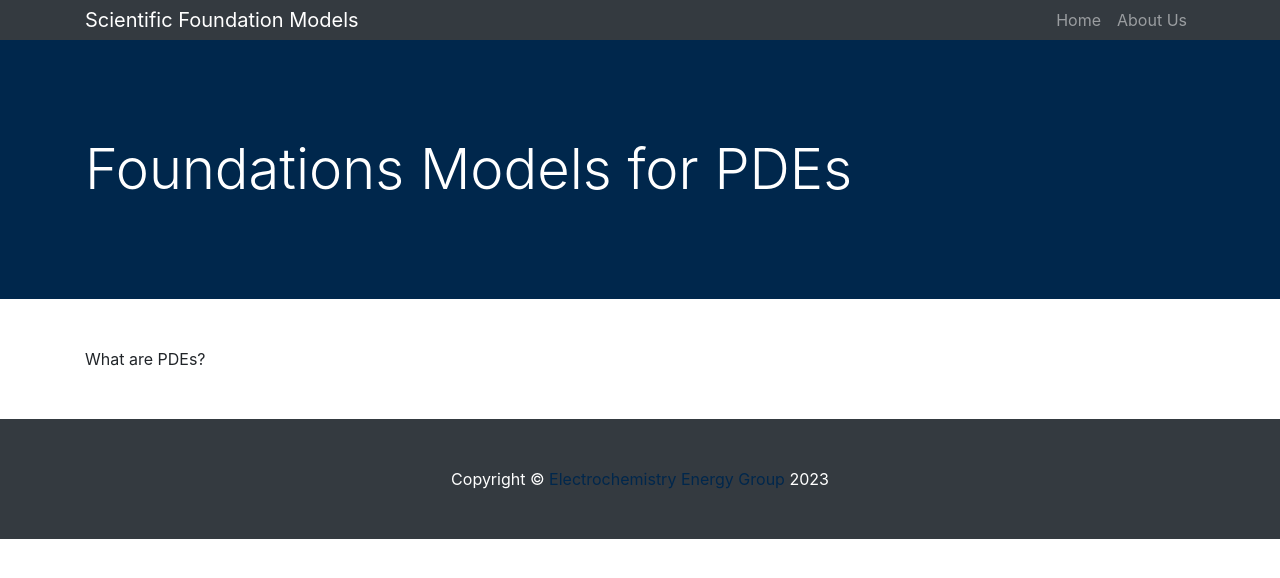
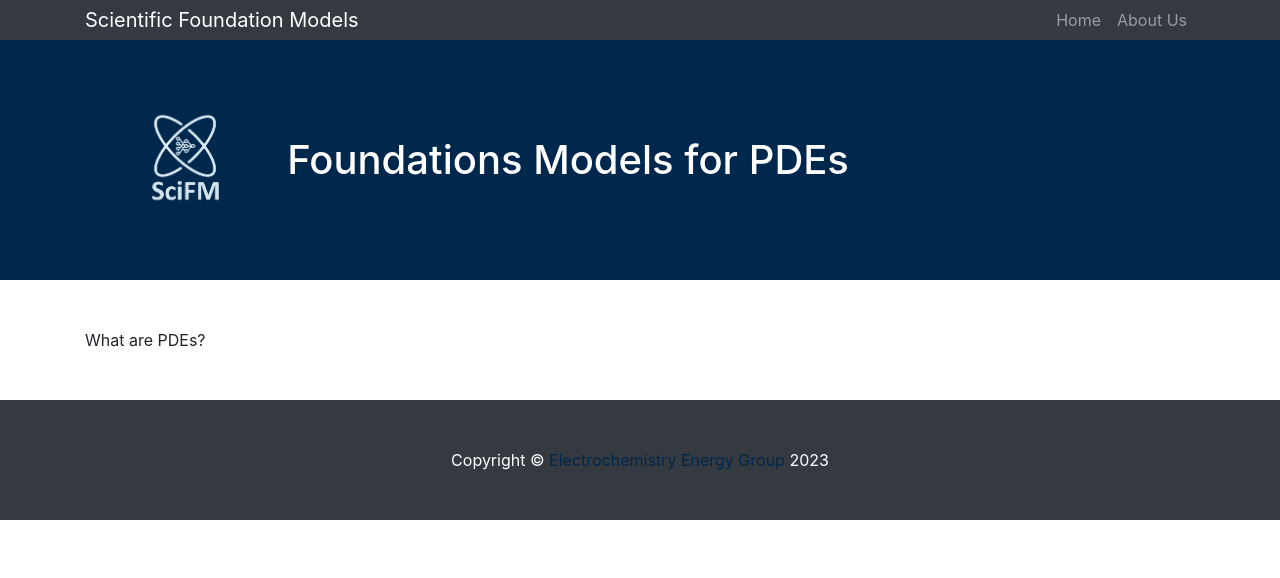
Before and after one commit to scifm/scifm.github.io, a Jekyll site: the page built from _projects/pde.md, in a window 1280 px wide. Shown: the top 578 px of the page. Built offline with Jekyll 4.4.1, drawn with Linux system fonts in a browser that asks for light colours.

Commit message:
logo, project card aspect ratio

```diff
--- a/_includes/header.html
+++ b/_includes/header.html
@@ -3,7 +3,8 @@
   <div class="container h-100">
     <div class="row h-100 align-items-center">
       <div class="col-lg-12">
-        <h1 class="display-4 text-white mt-5 mb-2">
+        <img src="{% link assets/img/scifm_transparent_logo.png%}" height=120px alt="Logo" class="float-left mt-3">
+        <h1 class="text-white mt-5">
           {{ page.title }}
         </h1>
         <p class="lead mb-5 text-white-50">
--- a/_includes/project-card.html
+++ b/_includes/project-card.html
@@ -21,7 +21,7 @@
 
 <div class="col-md-4 mb-5">
     <div class="card border-0 shadow h-100">
-        <img class="card-img-top" width=300 height=300 src="{{ card-image }}" alt="" />
+        <img class="card-img-top" width=400 height=200 src="{{ card-image }}" alt="" />
         <div class="card-body">
         <h4 class="card-title"> {{ card-title }}</h4>
         <p class="card-text">{{ project.card-content }}</p>
```
Also changed, not shown: assets/img/scifm_transparent_logo.png (added).
